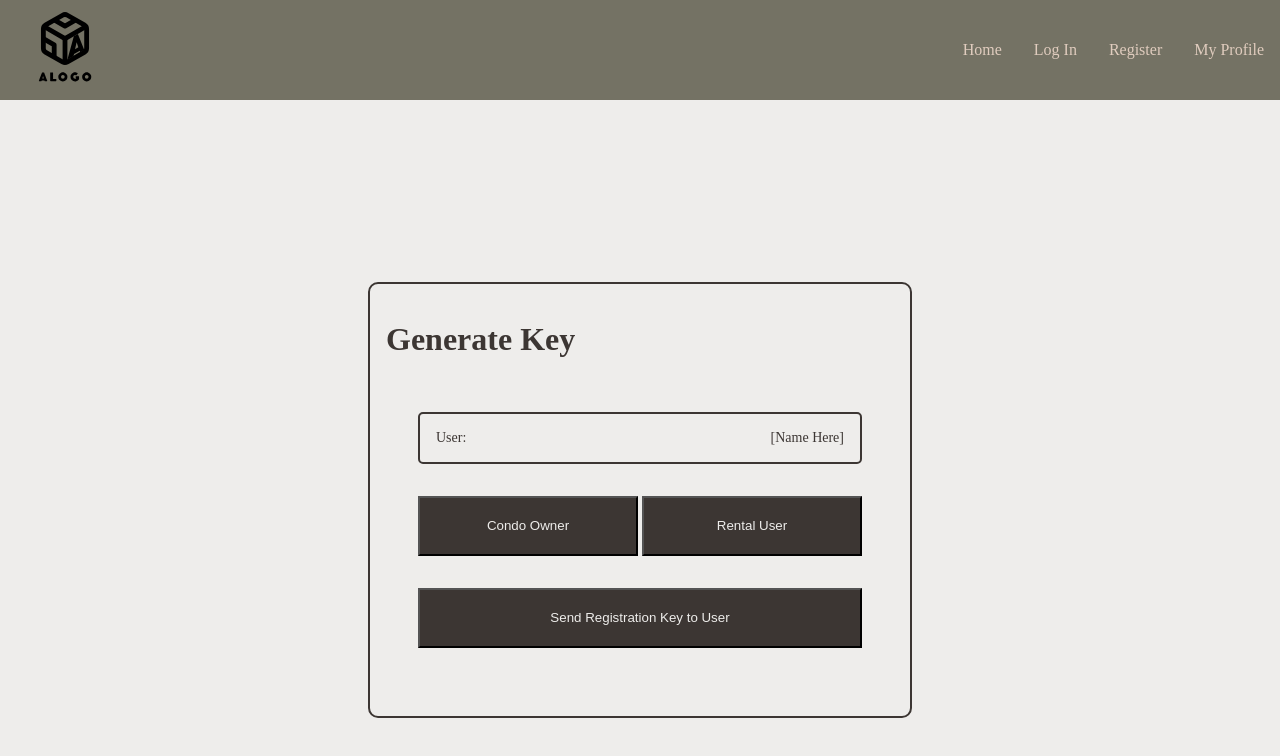
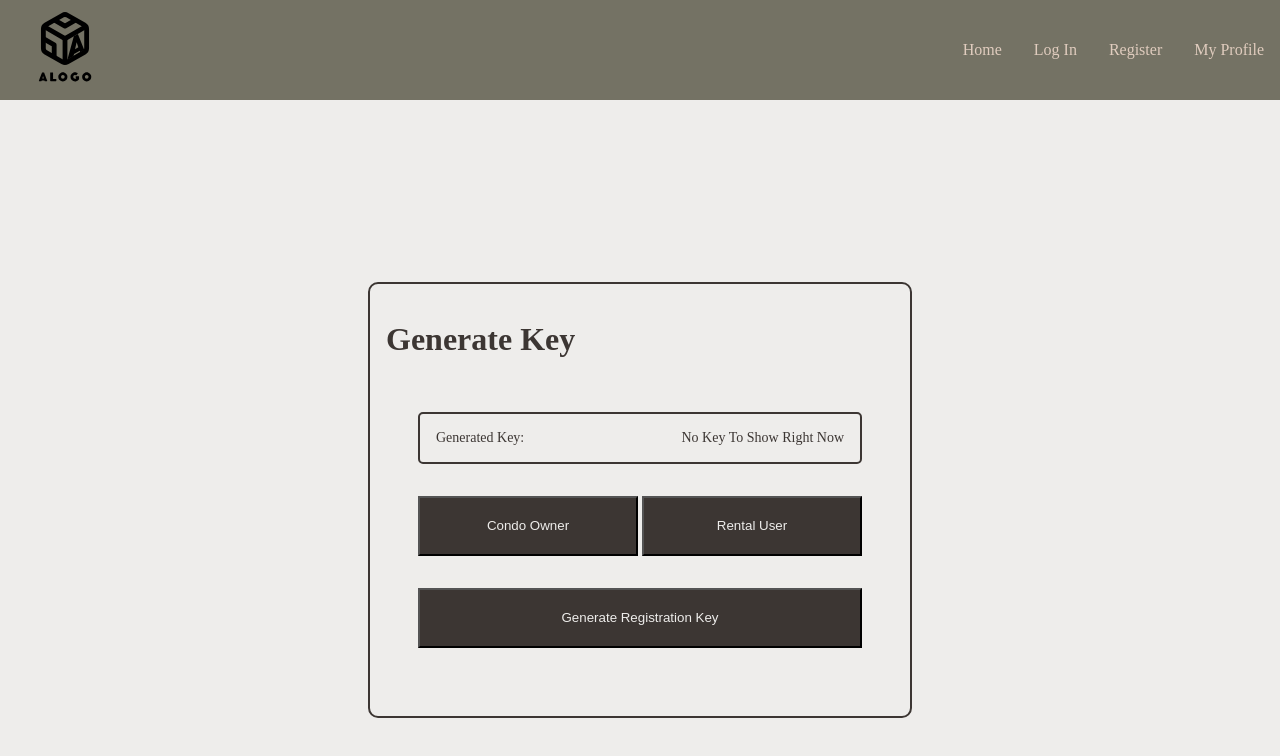
Before and after one commit to Ahmad-Elmahallawy/iCondo, a React (Create React App) app in the folder frontend/: page /GenerateKey in a window 1280 px wide. Shown: the top 756 px of the page. Built offline with nearby package versions, Linux system fonts and the light colour scheme; no server answers.

Commit message:
added key generation functionality

```diff
--- a/frontend/src/Components/Requests/KeyGeneration.tsx
+++ b/frontend/src/Components/Requests/KeyGeneration.tsx
@@ -1,21 +1,32 @@
 // KeyGeneration.tsx
-import React from "react";
+import React, { useState } from "react";
 import "../../Style/RequestsStyle/KeyGenerationStyle.css";
-
-interface KeyGenerationProps {
-  userName?: string; // Marking userName as optional
-}
-
 
 // KeyGeneration Component:
 // This component renders a form to generate registration keys for users.
-// It accepts one prop:
-// 1. userName: An optional string representing the name of the user. Defaults to "[Name Here]" if not provided.
 // The component displays the user's name, two buttons to specify whether the user is a condo owner or a rental user,
 // and a button to send the registration key to the user.
-const KeyGeneration: React.FC<KeyGenerationProps> = ({
-  userName = "[Name Here]",
-}) => {
+const KeyGeneration = () => {
+  const [registrationKey, setRegistrationKey] = useState(
+    "No Key To Show Right Now"
+  );
+
+  // function to randomly generate a key of size 6
+  const handleGenerateKey = () => {
+    let result = "",
+      length = 6;
+
+    const characters =
+      "ABCDEFGHIJKLMNOPQRSTUVWXYZabcdefghijklmnopqrstuvwxyz0123456789";
+    const charactersLength = characters.length;
+    let counter = 0;
+    while (counter < length) {
+      result += characters.charAt(Math.floor(Math.random() * charactersLength));
+      counter += 1;
+    }
+    setRegistrationKey(result);
+    // TODO: add API to link it to condo
+  };
   return (
     <div className="key-generation-container">
       <div className="key-generation-header">
@@ -23,15 +34,15 @@ const KeyGeneration: React.FC<KeyGenerationProps> = ({
       </div>
       <div className="key-generation-content">
         <div className="key-generation-user-result">
-          <p>User:</p>
-          <p>{userName}</p>
+          <p>Generated Key:</p>
+          <p>{registrationKey}</p>
         </div>
         <div className="key-generation-two-buttons">
           <button>Condo Owner</button>
           <button>Rental User</button>
         </div>
         <div className="key-generation-submission">
-          <button>Send Registration Key to User</button>
+          <button onClick={handleGenerateKey}>Generate Registration Key</button>
         </div>
       </div>
     </div>
```
